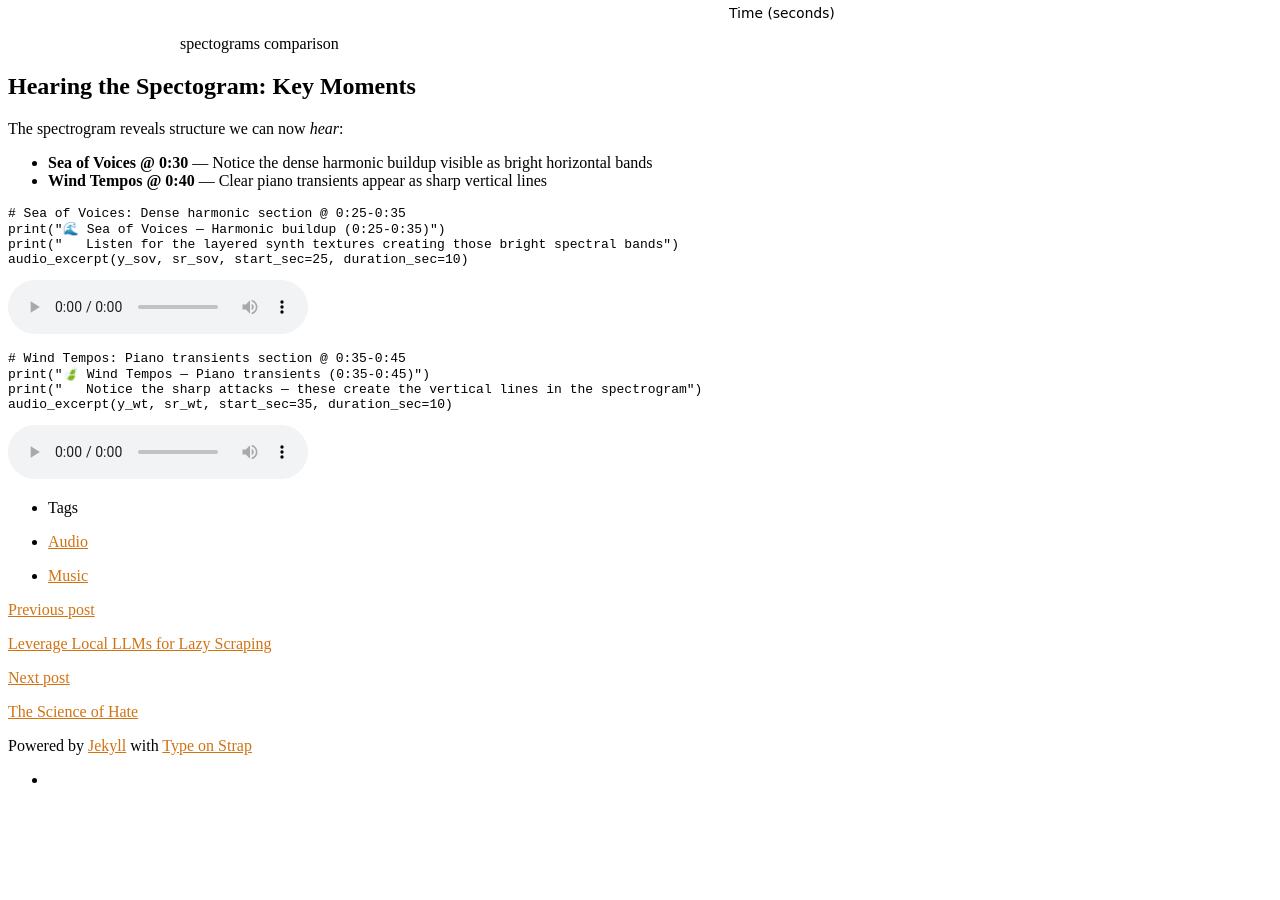
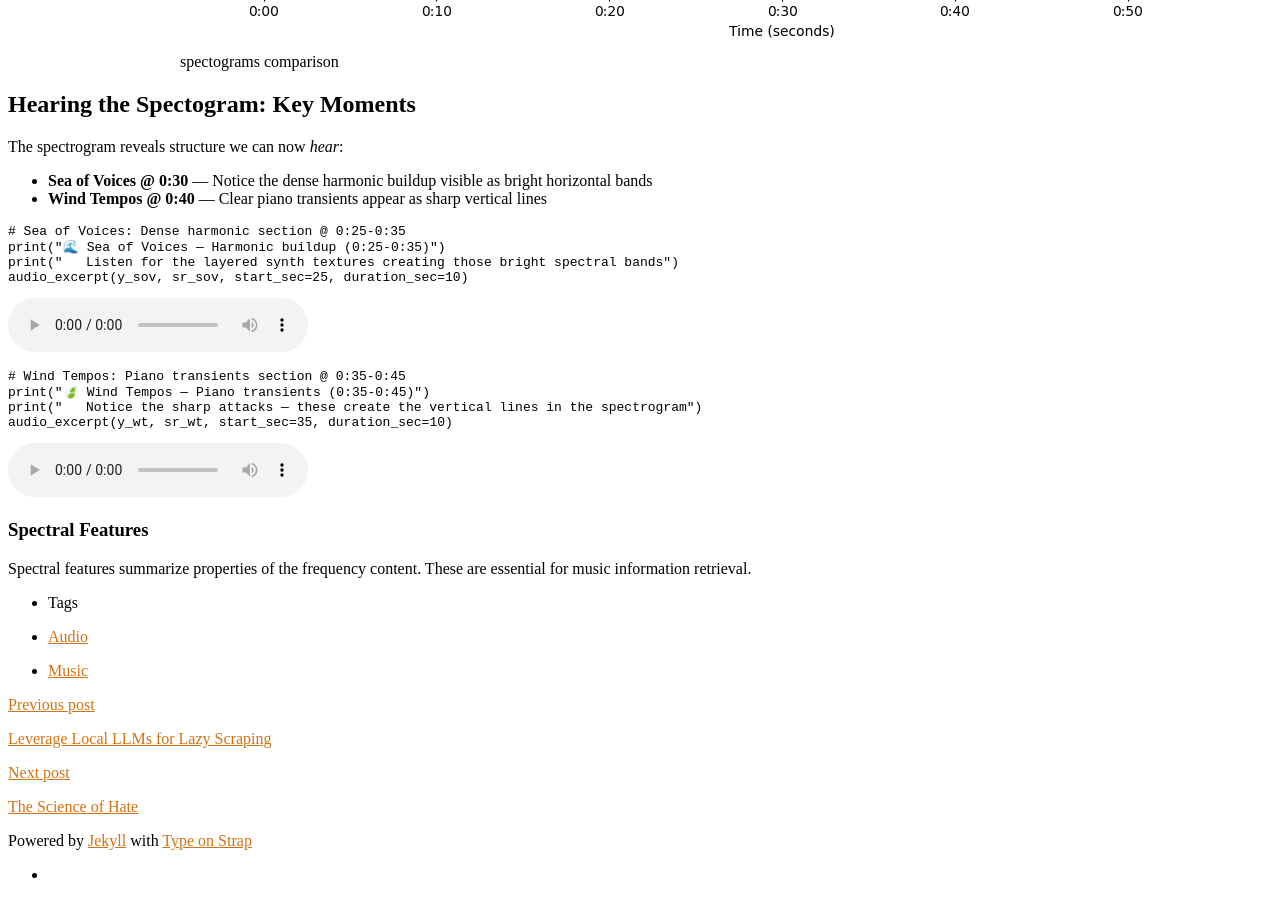
Before and after one commit to oddmayo/oddmayo.github.io, a Jekyll site: the page built from _posts/2025-11-01-Audio-Analysis.md, in a window 1280 px wide and 900 px high, scrolled down 10359 px. Built offline with Jekyll 4.4.1, drawn with Linux system fonts in a browser that asks for light colours; comment, search, counter and statistics services are not loaded; before the commit the page ends 11164 px from its top, so only the background shows below that.

Commit message:
spectral features init

```diff
--- a/_posts/2025-11-01-Audio-Analysis.md
+++ b/_posts/2025-11-01-Audio-Analysis.md
@@ -476,3 +476,7 @@
   <source src="/assets/audio/porter-robinson/wind-spectogram.wav" type="audio/wav">
   Your browser does not support the audio element.
 </audio>
+
+# Spectral Features
+
+Spectral features summarize properties of the frequency content. These are essential for music information retrieval.
```
